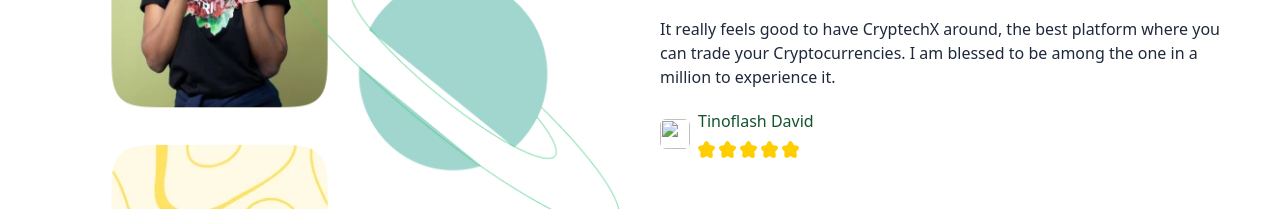
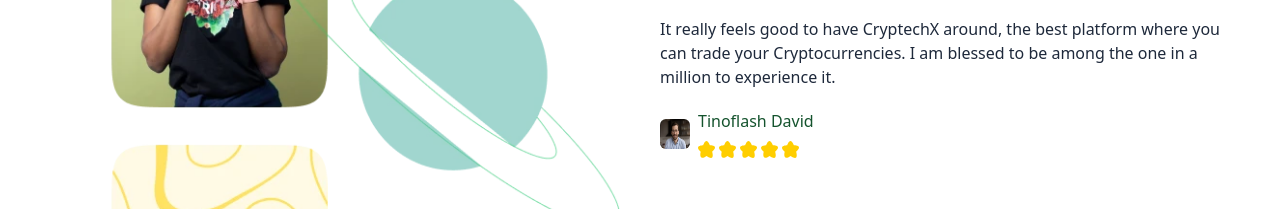
Before and after one commit to Jubril1464/cryptech, a website: page public/index.html in a window 1280 px wide. Shown: the part 7909-8118 px from the top of the page. Drawn offline with Linux system fonts and the light colour scheme; a web font is replaced by a local one.

Commit message:
make it better

```diff
--- a/public/index.html
+++ b/public/index.html
@@ -779,7 +779,7 @@
         </p>
         <div class="flex gap-2 items-center">
           <img
-            src="./assets/feature-2-home.webp"
+            src="./assets/cryptechx3.webp"
             alt=""
             class="h-[30px] w-[30px] rounded-md"
           />
```
